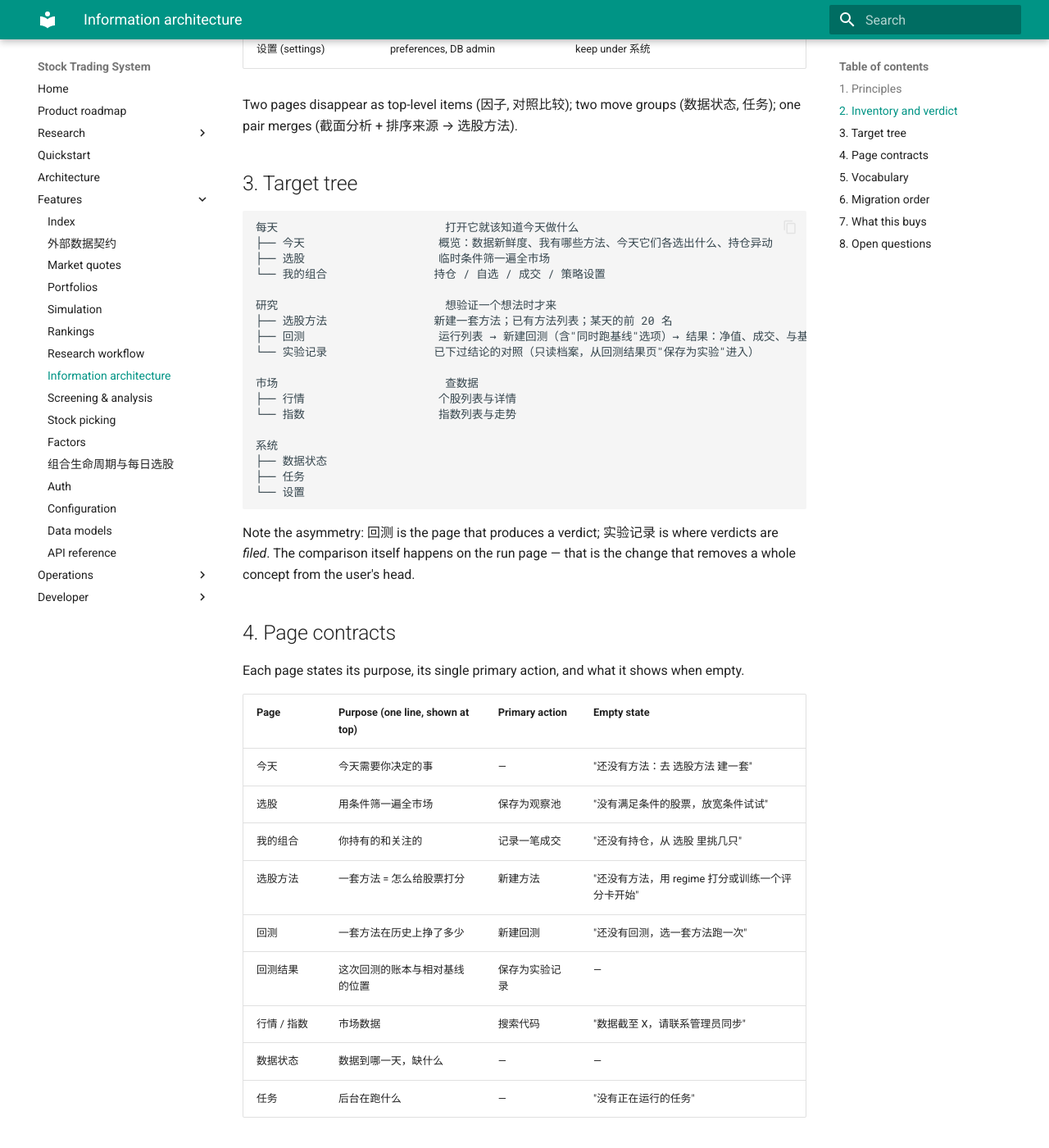
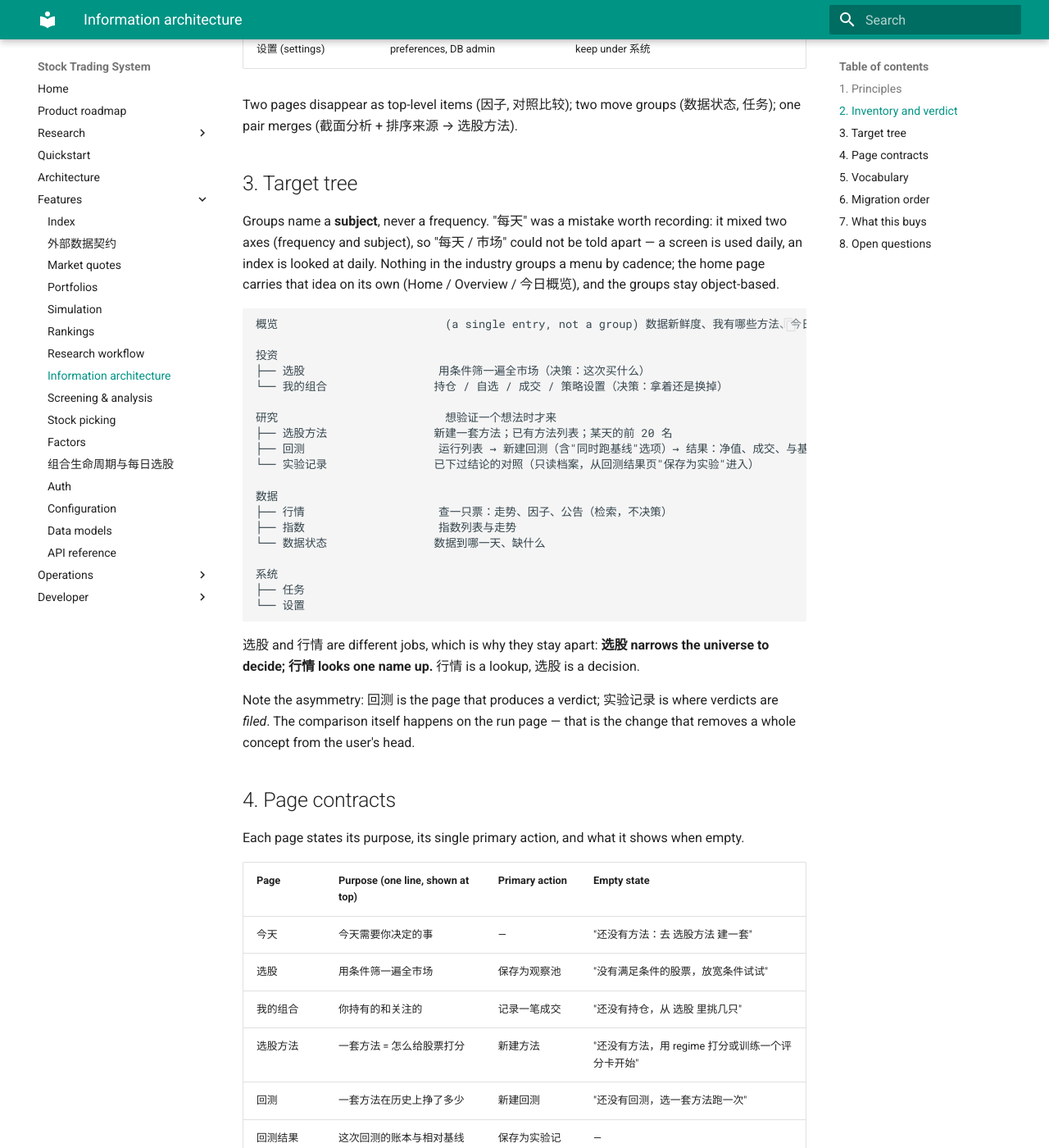
Before and after one commit to yingrui/turtle, an MkDocs documentation site: the page built from docs/features/information-architecture.md, in a window 1280 px wide and 1400 px high, scrolled down 1397 px. Shown: the whole window at 82% size. Built offline with MkDocs 1.6.1 and Material for MkDocs 9.7.7, drawn with Linux system fonts in a browser that asks for light colours.

Commit message:
菜单分组按对象而不是按频率："每天/市场"是自相矛盾的造法
"每天"不是对象，是频度；用它做一级分组就和"市场"混了轴 —— 选股也每天用、指数也每天看，两组无法区分。
改回按对象分：概览（单一入口，不成分组）/ 投资（选股、我的组合）/ 研究（选股方法、因子、回测、对照比较）/
数据（行情、指数、数据状态）/ 系统（任务）。

同时补进两处之前根本没在菜单里出现的页面：数据状态与任务。
文档记下这次错误：行业里没有按节奏分组的菜单，频度由首页承担。

````diff
--- a/docs/features/information-architecture.md
+++ b/docs/features/information-architecture.md
@@ -41,26 +41,35 @@ Two pages disappear as top-level items (因子, 对照比较); two move groups (
 
 ## 3. Target tree
 
+Groups name a **subject**, never a frequency. "每天" was a mistake worth recording: it mixed two axes
+(frequency and subject), so "每天 / 市场" could not be told apart — a screen is used daily, an index is
+looked at daily. Nothing in the industry groups a menu by cadence; the home page carries that idea on
+its own (Home / Overview / 今日概览), and the groups stay object-based.
+
 ```
-每天                         打开它就该知道今天做什么
-├── 今天                    概览：数据新鲜度、我有哪些方法、今天它们各选出什么、持仓异动
-├── 选股                    临时条件筛一遍全市场
-└── 我的组合                持仓 / 自选 / 成交 / 策略设置
+概览                         (a single entry, not a group) 数据新鲜度、我有哪些方法、今日选出什么、持仓异动
+
+投资
+├── 选股                    用条件筛一遍全市场（决策：这次买什么）
+└── 我的组合                持仓 / 自选 / 成交 / 策略设置（决策：拿着还是换掉）
 
 研究                         想验证一个想法时才来
 ├── 选股方法                新建一套方法；已有方法列表；某天的前 20 名
 ├── 回测                    运行列表 → 新建回测（含"同时跑基线"选项）→ 结果：净值、成交、与基线的 σ
 └── 实验记录                已下过结论的对照（只读档案，从回测结果页"保存为实验"进入）
 
-市场                         查数据
-├── 行情                    个股列表与详情
-└── 指数                    指数列表与走势
+数据
+├── 行情                    查一只票：走势、因子、公告（检索，不决策）
+├── 指数                    指数列表与走势
+└── 数据状态                数据到哪一天、缺什么
 
 系统
-├── 数据状态
 ├── 任务
 └── 设置
 ```
+
+选股 and 行情 are different jobs, which is why they stay apart: **选股 narrows the universe to decide;
+行情 looks one name up.** 行情 is a lookup, 选股 is a decision.
 
 Note the asymmetry: 回测 is the page that produces a verdict; 实验记录 is where verdicts are *filed*. The
 comparison itself happens on the run page — that is the change that removes a whole concept from the
````
Also changed, not shown: frontend/src/components/Layout/MainLayout.tsx (+11 -2 lines), 2 other files.
